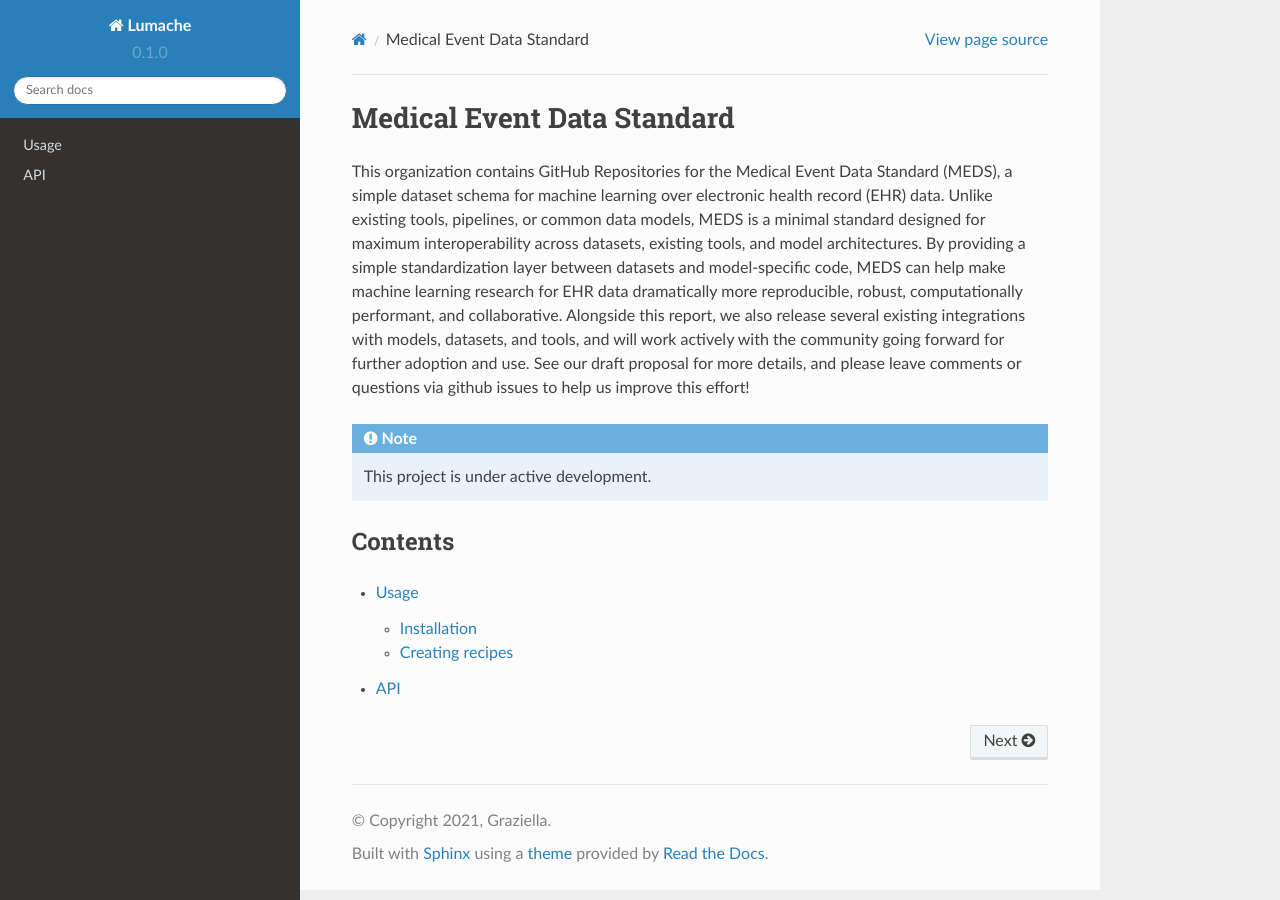
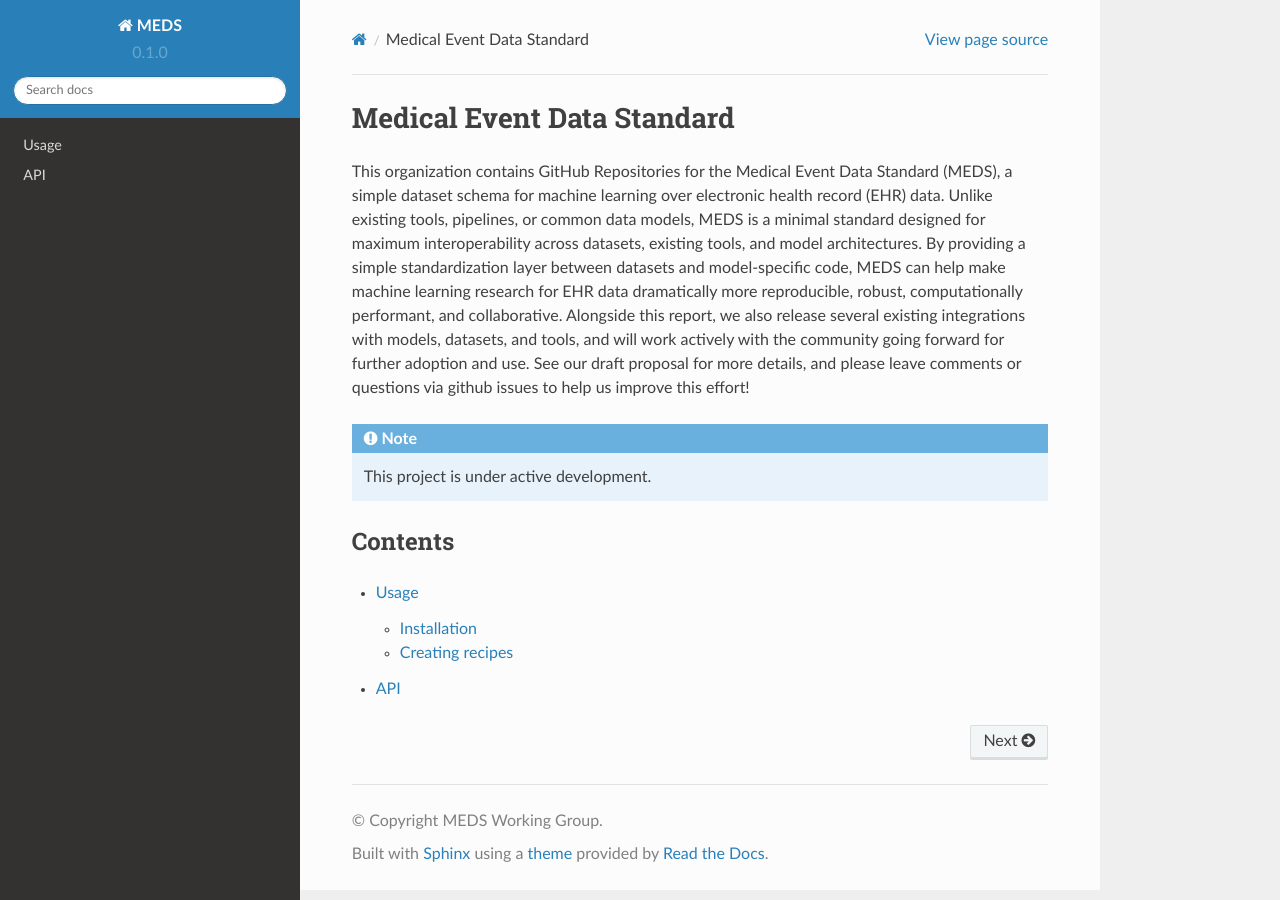
Before and after one commit to Medical-Event-Data-Standard/meds-wiki, a Sphinx documentation site: the page built from docs/source/index.rst, in a window 1280 px wide. Built offline with Sphinx 7.4.7 and the Read the Docs theme 2.0.0, drawn with Linux system fonts in a browser that asks for light colours.

Commit message:
Update conf.py

```diff
--- a/docs/source/conf.py
+++ b/docs/source/conf.py
@@ -2,9 +2,9 @@
 
 # -- Project information
 
-project = 'Lumache'
-copyright = '2021, Graziella'
-author = 'Graziella'
+project = 'MEDS'
+copyright = 'MEDS Working Group'
+author = 'MEDS Working Group'
 
 release = '0.1'
 version = '0.1.0'
```
